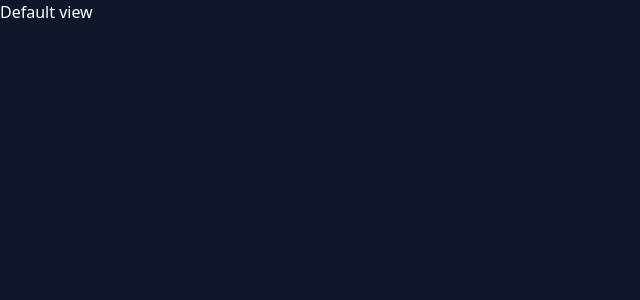
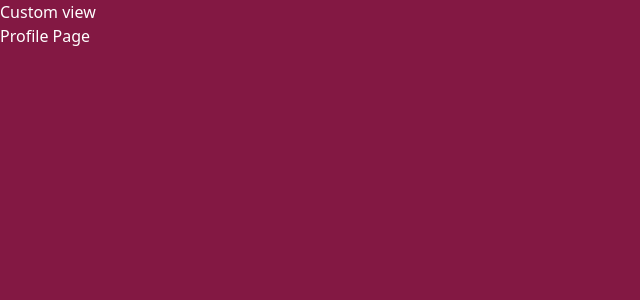
Before and after one commit to simplecoderx/myFirstNuxtApp, a Nuxt app: page /profile in a window 1280 px wide. Before the commit this address had no page. Shown: the top 300 px of the page, without its empty margins (0-640 px from the left). Built offline with nearby package versions, Linux system fonts and the light colour scheme.

Commit message:
Added Middleware / Used functions to check Logged In Users/ Pages: Index, Middleware: Auth.ts

```diff
--- a/pages/index.vue
+++ b/pages/index.vue
@@ -1,6 +1,9 @@
 <script setup lang="ts">
-const { $sayHello } = useNuxtApp();
-$sayHello ("lynn");
+/* const { $sayHello } = useNuxtApp();
+$sayHello ("lynn"); */
+definePageMeta({
+    middleware : "auth",
+});
 </script>
 
 <template>
--- a/pages/custom.vue
+++ b/pages/profile.vue
@@ -1,9 +1,9 @@
 <script setup>
 definePageMeta({
-    layout: "custom",
+    layout: "profile",
 });
 </script>
 
 <template>
-    <div class="Custom page">Custom Page</div>
+    <div class="Profile">Profile Page</div>
 </template>
```
Also changed, not shown: middleware/auth.ts (added, +15 -0 lines), layouts/profile.vue (renamed from layouts/custom.vue).
